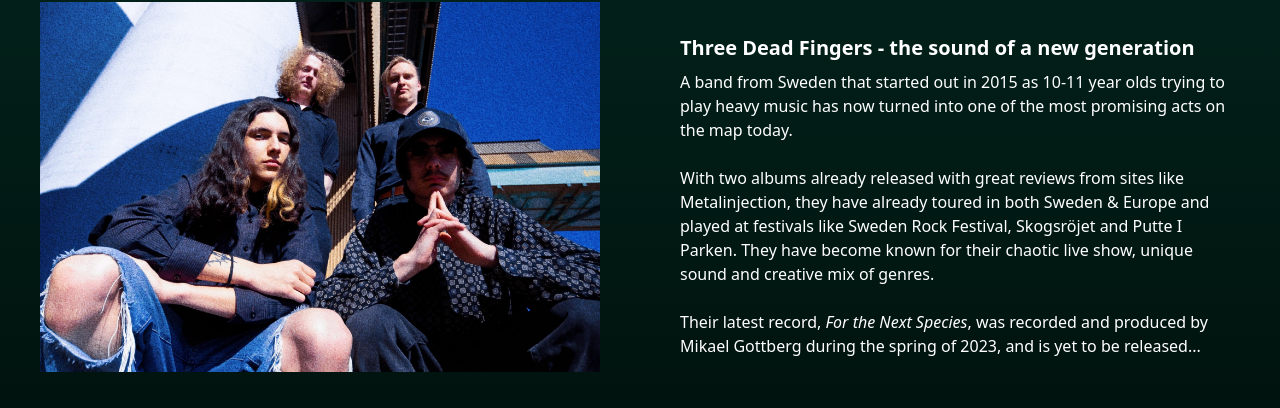
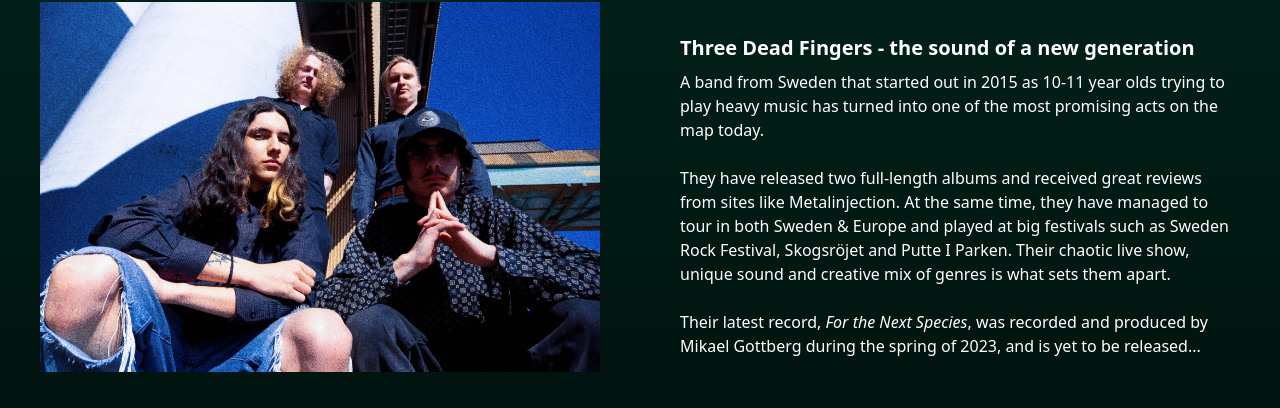
Before and after one commit to gusjak251/three-dead-fingers, a Nuxt app: page / in a window 1280 px wide. Shown: the part 486-894 px from the top of the page. Built offline with nearby package versions, Linux system fonts and the light colour scheme.

Commit message:
Update bio

```diff
--- a/components/Bio.vue
+++ b/components/Bio.vue
@@ -6,12 +6,14 @@
             <Title class="mb-2">Three Dead Fingers - the sound of a new generation</Title>
             <p class="text-white">
                 A band from Sweden that started out in 2015 as 10-11 year
-                olds trying to play heavy music has now turned into one of the most promising acts on the map today.
+                olds trying to play heavy music has turned into one of the most promising acts on the map today.
                 <br><br>
-                With two albums already released with great reviews from sites like Metalinjection, they have already toured
-                in both Sweden & Europe and played at festivals like Sweden Rock Festival, Skogsröjet and Putte I Parken.
-                They have become known for their chaotic live show, unique sound and creative mix of
-                genres.
+                They have released two full-length albums and received great reviews from sites like Metalinjection. At the
+                same
+                time, they have managed to tour in both Sweden & Europe and played at big festivals such as Sweden Rock
+                Festival, Skogsröjet and Putte I Parken.
+                Their chaotic live show, unique sound and creative mix of
+                genres is what sets them apart.
                 <br><br>
                 Their latest record, <i>For the Next Species</i>, was recorded and produced by Mikael Gottberg during
                 the spring of 2023, and is yet to be released...
```
